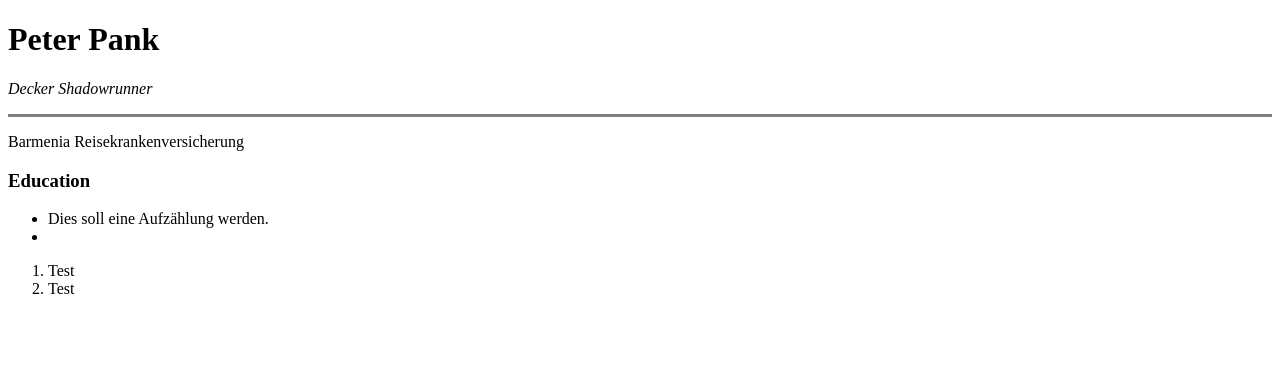
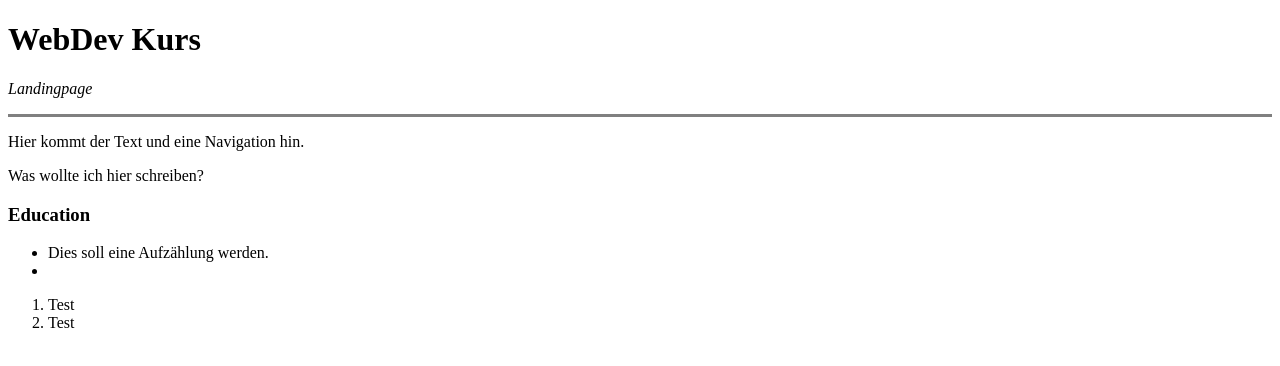
Before and after one commit to SebastianCoding/WebDev_Kurs, a plain HTML site: page index.html in a window 1280 px wide. Drawn offline with Linux system fonts and the light colour scheme.

Commit message:
Erster Commit
Erster Commit für die 100 days of Code challenge

```diff
--- a/index.html
+++ b/index.html
@@ -2,14 +2,15 @@
 <html>
 <head>
 <meta charset="utf-8">
-<title>Peter Panks Seite</title>
+<title>WebDev Kurs</title>
 </head>
 
 <body>
-  <h1>Peter Pank</h1>
-  <p><em>Decker Shadowrunner</em></p>
+  <h1>WebDev Kurs</h1>
+  <p><em>Landingpage</em></p>
   <hr size="3" noshade>
-  <p>Barmenia Reisekrankenversicherung</p>
+  <p>Hier kommt der Text und eine Navigation hin.</p>
+  <p>Was wollte ich hier schreiben?</p>
 
   <h3>Education</h3>
   <ul>
```
Also changed, not shown: test.html (added, +19 -0 lines), 2 other files.
